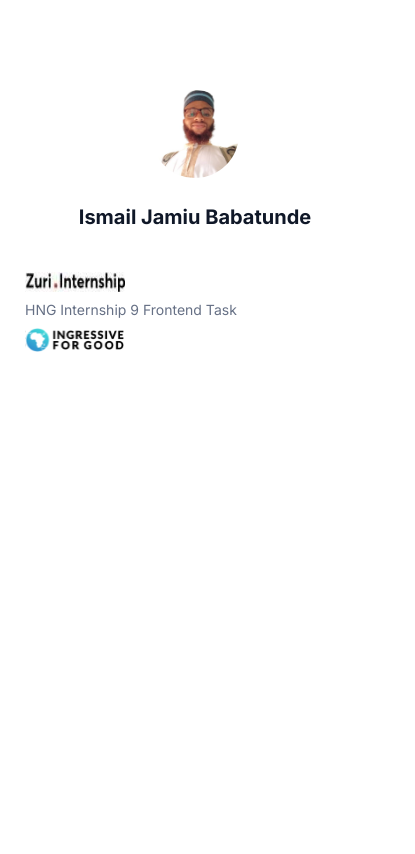
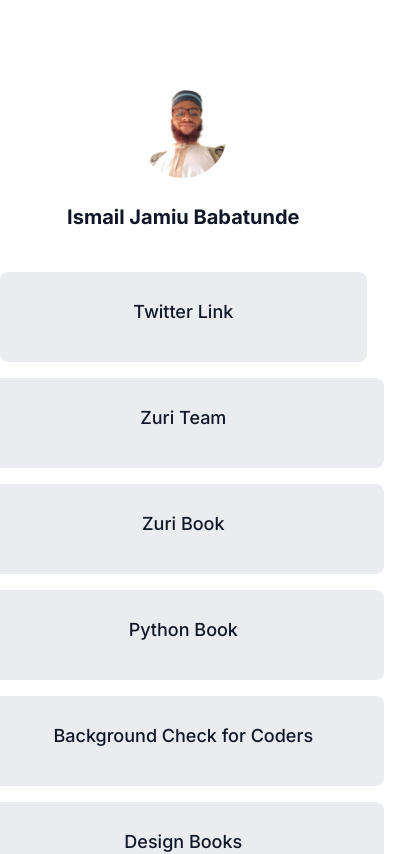
Before and after one commit to phantware/hng-profile, a React (Create React App) app: page / in a window 390 px wide. Shown: the top 854 px of the page, 415 px wide, since content can reach past the window. Built offline with nearby package versions, Linux system fonts and the light colour scheme.

Commit message:
social app responsiveness added

```diff
--- a/src/components/socialCard/socialCard.css
+++ b/src/components/socialCard/socialCard.css
@@ -28,8 +28,13 @@
 @media only screen and (max-width: 480px) {
   .socialCardContainer {
     width: 100%;
+    display: flex;
+    align-items: center;
+    justify-content: center;
   }
   .socialCardContainerWrapper {
-    width: 500px;
+    width: 400px;
+    height: 38px;
+    padding: 25px 0px;
   }
 }
--- a/src/home/Home.jsx
+++ b/src/home/Home.jsx
@@ -10,8 +10,8 @@
   return (
     <div className='homeContainer'>
       <Profile />
-      {/* <SocialCard title='Twitter Link' /> */}
-      {/* <a
+      <SocialCard title='Twitter Link' />
+      <a
         href='https://training.zuri.team/'
         target='_blank'
         rel='noreferrer'
@@ -56,7 +56,7 @@
           <img src={slackImg} alt='slack' className='slack' />
         </div>
         <FontAwesomeIcon icon={faGithub} className='socialLinksIcon' />
-      </div> */}
+      </div>
       <Footer />
     </div>
   )
--- a/src/home/home.css
+++ b/src/home/home.css
@@ -24,6 +24,6 @@
 }
 @media only screen and (max-width: 480px) {
   .homeContainer {
-    width: 100%;
+    width: 94%;
   }
 }
```
